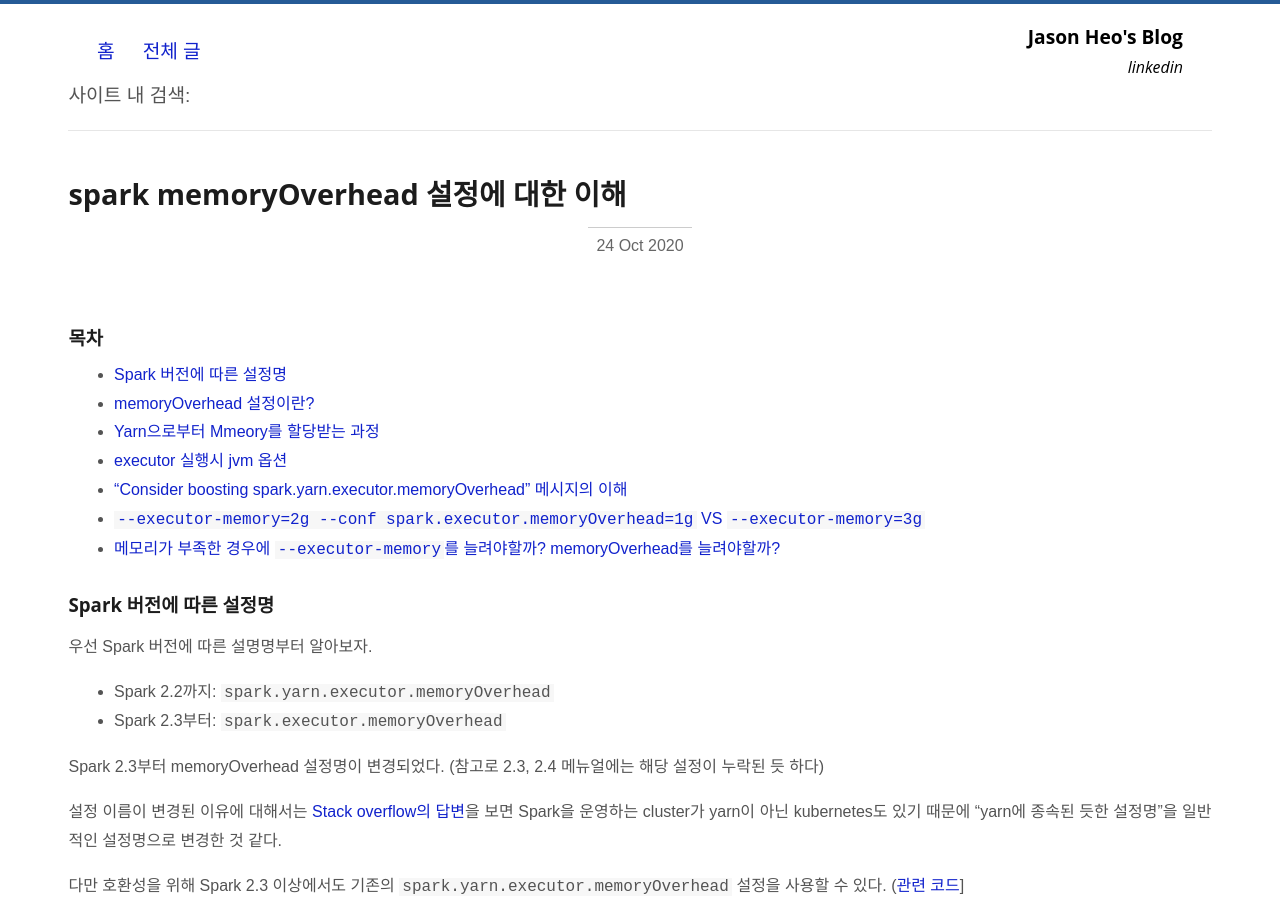
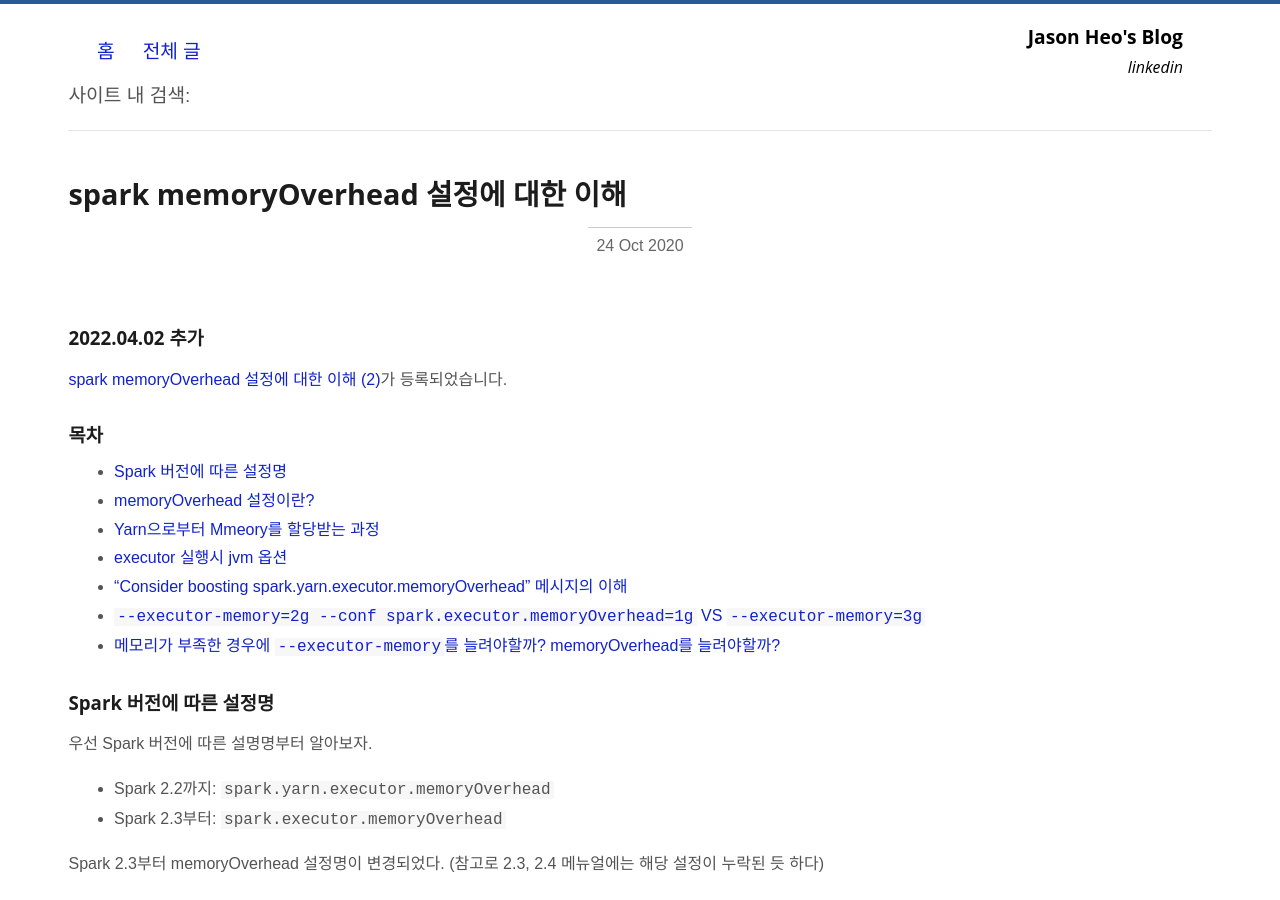
Before and after one commit to jason-heo/jason-heo.github.io, a Jekyll site: the page built from _posts/2020-10-24-understanding-spark-memoryoverhead-conf.md, in a window 1280 px wide and 900 px high. Built offline with Jekyll 4.4.1, drawn with Linux system fonts in a browser that asks for light colours; comment, search, counter and statistics services are not loaded.

Commit message:
memoryOverhead 2 link 추가

```diff
--- a/_posts/2020-10-24-understanding-spark-memoryoverhead-conf.md
+++ b/_posts/2020-10-24-understanding-spark-memoryoverhead-conf.md
@@ -3,6 +3,10 @@ layout: post
 title: "spark memoryOverhead 설정에 대한 이해"
 categories: "bigdata"
 ---
+
+### 2022.04.02 추가
+
+[spark memoryOverhead 설정에 대한 이해 (2)](/bigdata/2022/04/02/spark-memoryoverhead.html)가 등록되었습니다.
 
 ### 목차
 
```
